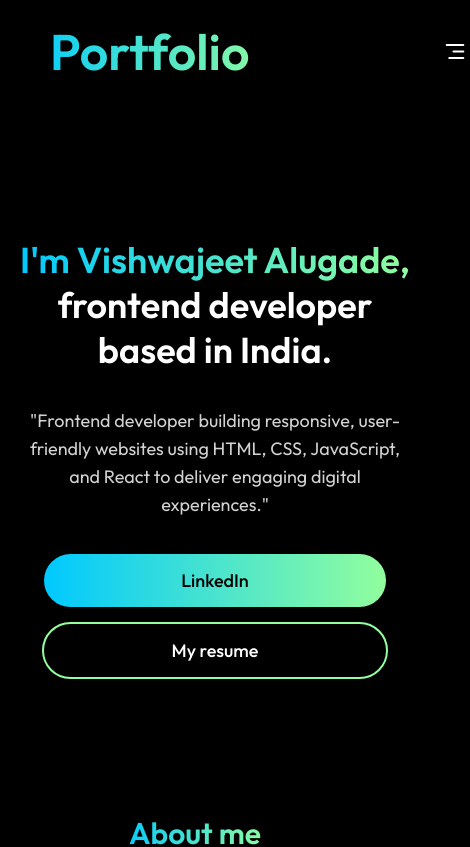
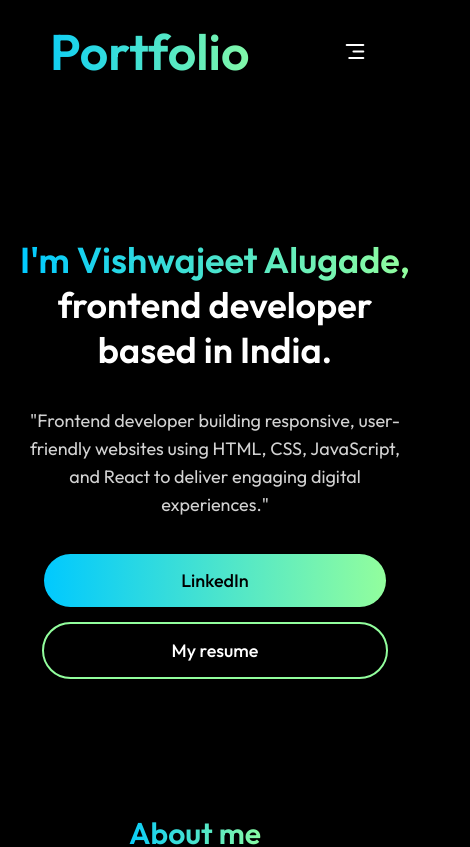
Before and after one commit to VishuAlugade/my-portfolio, a React (Vite) app: page / in a window 390 px wide. Shown: the top 847 px of the page, 470 px wide, since content can reach past the window. Built offline with nearby package versions, Linux system fonts and the light colour scheme.

Commit message:
update portfolio

```diff
--- a/src/Components/Navbar/Navbar.css
+++ b/src/Components/Navbar/Navbar.css
@@ -136,7 +136,7 @@
 
     .menu-icon {
         position: absolute;
-        right: -80px;
+        right: 20px;
         display: block; /* show menu icon */
         margin-left: auto; /* push to right */
         height: 15px;
```
